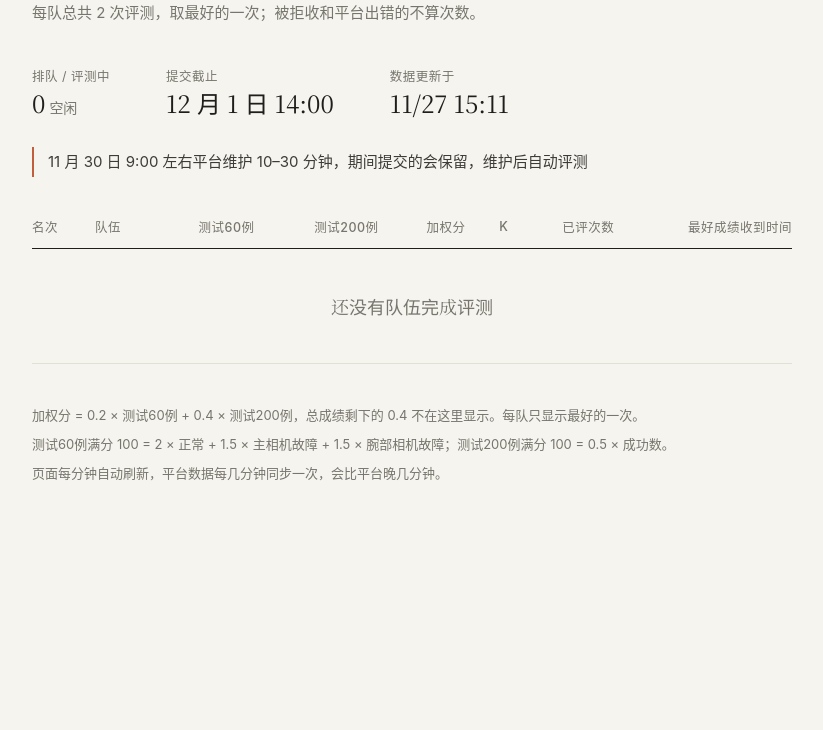
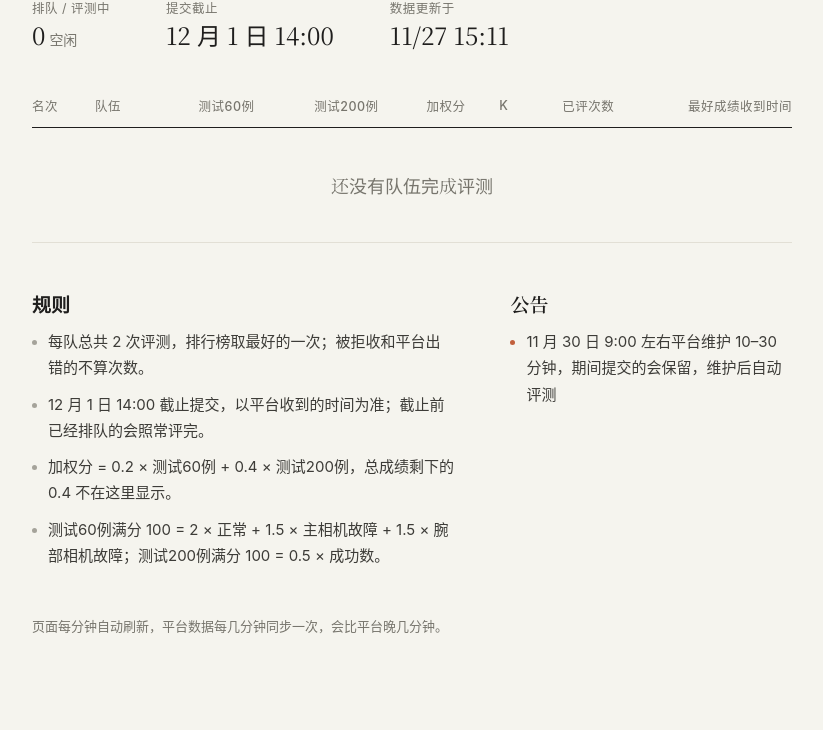
Before and after one commit to bw1000/bw1000-leaderboard, a plain HTML site: page index.html in a window 1280 px wide. Shown: the part 150-880 px from the top of the page, without its empty margins (228-1051 px from the left). Before the commit the page ends 800 px from the top, so only its background shows below. Drawn offline with Linux system fonts and the light colour scheme; a web font is replaced by a local one.

Commit message:
page: rules and announcements below the leaderboard

```diff
--- a/index.html
+++ b/index.html
@@ -21,14 +21,11 @@ html { -webkit-text-size-adjust: 100%; }
 body { margin: 0; background: var(--bg); color: var(--ink); font: 15px/1.7 var(--sans);
        -webkit-font-smoothing: antialiased; }
 main { max-width: 800px; margin: 0 auto; padding: 64px 20px 80px; }
-.eyebrow { font: 600 12px/1 var(--sans); letter-spacing: .18em; color: var(--accent); margin: 0 0 14px; }
-h1 { font: 600 40px/1.2 var(--serif); letter-spacing: .02em; margin: 0 0 12px; }
-.lead { color: var(--muted); margin: 0 0 40px; }
-.meta { display: flex; flex-wrap: wrap; gap: 20px 56px; margin: 0 0 28px; }
+h1 { font: 600 40px/1.2 var(--serif); letter-spacing: .02em; margin: 0 0 36px; }
+.meta { display: flex; flex-wrap: wrap; gap: 20px 56px; margin: 0 0 44px; }
 .meta .k { font-size: 12.5px; color: var(--muted); letter-spacing: .04em; }
 .meta .v { font: 500 24px/1.35 var(--serif); font-variant-numeric: tabular-nums; }
 .meta .v small { font: 14px var(--sans); color: var(--muted); margin-left: 4px; }
-.notice { color: var(--soft); border-left: 2px solid var(--accent); padding: 2px 0 2px 14px; margin: 0 0 40px; }
 table { width: 100%; border-collapse: collapse; font-variant-numeric: tabular-nums; }
 th { font: 500 12.5px var(--sans); color: var(--muted); letter-spacing: .04em; text-align: right;
      padding: 0 10px 12px; border-bottom: 1px solid var(--ink); white-space: nowrap; }
@@ -44,14 +41,20 @@ td.n { font: 17px var(--serif); color: var(--soft); }
 td.w { font: 600 19px var(--serif); color: var(--ink); }
 td.o { color: var(--muted); font-size: 13.5px; }
 .empty { font: 18px var(--serif); color: var(--muted); padding: 44px 0; text-align: center; border-bottom: 1px solid var(--line); }
-footer { margin-top: 40px; color: var(--muted); font-size: 13px; line-height: 1.8; }
-footer p { margin: 0 0 6px; }
+.info { display: grid; grid-template-columns: 3fr 2fr; gap: 24px 56px; margin-top: 48px; }
+.info h2 { font: 600 19px/1.4 var(--serif); margin: 0 0 12px; }
+.info ul { margin: 0; padding: 0; list-style: none; }
+.info li { color: var(--soft); padding: 0 0 10px 16px; position: relative; line-height: 1.75; }
+.info li::before { content: ''; position: absolute; left: 0; top: .72em; width: 5px; height: 5px; border-radius: 50%; background: var(--faint); }
+.info .notices li::before { background: var(--accent); }
+.info .none { color: var(--muted); }
+.sync { margin-top: 36px; color: var(--muted); font-size: 13px; }
 .stale { color: var(--accent); }
 @media (max-width: 640px) {
   main { padding: 40px 16px 56px; }
-  h1 { font-size: 30px; }
-  .lead { margin-bottom: 28px; }
-  .meta { gap: 16px 32px; }
+  h1 { font-size: 30px; margin-bottom: 28px; }
+  .meta { gap: 16px 32px; margin-bottom: 36px; }
+  .info { grid-template-columns: 1fr; margin-top: 40px; }
   .meta .v { font-size: 20px; }
   .opt, .lg { display: none; }
   th { padding: 0 5px 10px; }
@@ -64,15 +67,12 @@ footer p { margin: 0 0 6px; }
 </head>
 <body>
 <main>
-  <p class="eyebrow">BW1000</p>
   <h1>模型评测排行榜</h1>
-  <p class="lead" id="rules">正在读取…</p>
   <div class="meta">
     <div><div class="k">排队 / 评测中</div><div class="v" id="queue">–</div></div>
     <div><div class="k">提交截止</div><div class="v" id="deadline">–</div></div>
     <div><div class="k">数据更新于</div><div class="v" id="updated">–</div></div>
   </div>
-  <p class="notice" id="notice" hidden></p>
   <table>
     <thead><tr>
       <th>名次</th><th class="t">队伍</th><th><span class="lg">测试</span>60例</th><th><span class="lg">测试</span>200例</th>
@@ -81,11 +81,22 @@ footer p { margin: 0 0 6px; }
     <tbody id="rows"></tbody>
   </table>
   <div class="empty" id="empty" hidden>还没有队伍完成评测</div>
-  <footer>
-    <p>加权分 = 0.2 × 测试60例 + 0.4 × 测试200例，总成绩剩下的 0.4 不在这里显示。每队只显示最好的一次。</p>
-    <p>测试60例满分 100 = 2 × 正常 + 1.5 × 主相机故障 + 1.5 × 腕部相机故障；测试200例满分 100 = 0.5 × 成功数。</p>
-    <p>页面每分钟自动刷新，平台数据每几分钟同步一次，会比平台晚几分钟。<span id="stale" class="stale"></span></p>
-  </footer>
+  <section class="info">
+    <div>
+      <h2>规则</h2>
+      <ul>
+        <li id="r-limit">每队评测次数有限，排行榜取最好的一次；被拒收和平台出错的不算次数。</li>
+        <li id="r-deadline">截止时间以平台收到提交的时间为准，截止前已经排队的会照常评完。</li>
+        <li>加权分 = 0.2 × 测试60例 + 0.4 × 测试200例，总成绩剩下的 0.4 不在这里显示。</li>
+        <li>测试60例满分 100 = 2 × 正常 + 1.5 × 主相机故障 + 1.5 × 腕部相机故障；测试200例满分 100 = 0.5 × 成功数。</li>
+      </ul>
+    </div>
+    <div>
+      <h2>公告</h2>
+      <ul class="notices" id="notices"><li class="none">暂无公告</li></ul>
+    </div>
+  </section>
+  <p class="sync">页面每分钟自动刷新，平台数据每几分钟同步一次，会比平台晚几分钟。<span id="stale" class="stale"></span></p>
 </main>
 <script>
 const $ = id => document.getElementById(id);
@@ -93,14 +104,15 @@ const esc = s => String(s).replace(/[&<>"']/g, c => ({'&': '&amp;', '<': '&lt;',
 const md = t => t ? `${+t.slice(5, 7)} 月 ${+t.slice(8, 10)} 日 ${t.slice(11, 16)}` : '–';   // "2026-12-01 14:00:00" -> "12 月 1 日 14:00"
 const short = t => t ? `${+t.slice(5, 7)}/${+t.slice(8, 10)} ${t.slice(11, 16)}` : '–';
 function render(d) {
-  $('rules').textContent = `每队总共 ${d.total_limit ?? '–'} 次评测，取最好的一次；被拒收和平台出错的不算次数。`;
+  if (d.total_limit) $('r-limit').textContent = `每队总共 ${d.total_limit} 次评测，排行榜取最好的一次；被拒收和平台出错的不算次数。`;
+  if (d.deadline) $('r-deadline').textContent = `${md(d.deadline)} 截止提交，以平台收到的时间为准；截止前已经排队的会照常评完。`;
   const q = d.queue ?? 0;
   $('queue').innerHTML = q ? `${q}<small>个</small>` : `0<small>空闲</small>`;
   $('deadline').textContent = md(d.deadline);
   $('updated').textContent = short(d.generated);
-  const n = $('notice');
-  const nt = String(d.notice || '').replace(/\s*\([^()]*\)\s*$/, '');   // the platform adds a short English version in brackets
-  if (nt) { n.textContent = nt; n.hidden = false; } else n.hidden = true;
+  const notes = String(d.notice || '').replace(/\s*\([^()]*\)\s*$/, '')   // the platform adds a short English version in brackets
+    .split(/\s*\|\s*/).filter(Boolean);                                   // several announcements: separated by " | "
+  $('notices').innerHTML = notes.length ? notes.map(t => `<li>${esc(t)}</li>`).join('') : '<li class="none">暂无公告</li>';
   const rows = d.rows || [];
   $('rows').innerHTML = rows.map(r => `<tr class="${r.rank === 1 ? 'first' : ''}">
       <td class="rank">${esc(r.rank)}</td><td class="t">${esc(String(r.team).replace(/\s*\(unregistered\)$/, ''))}</td>
```
